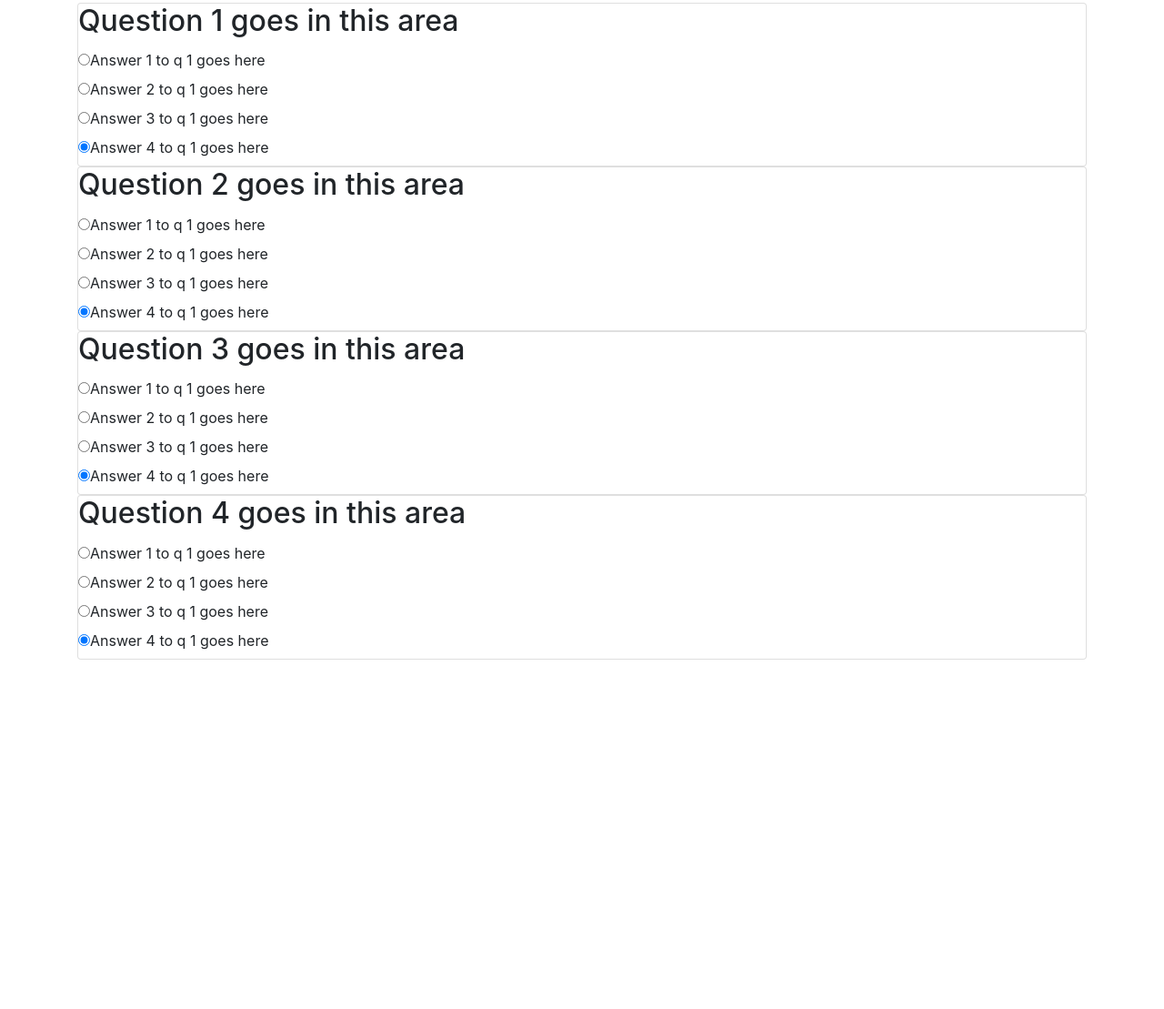
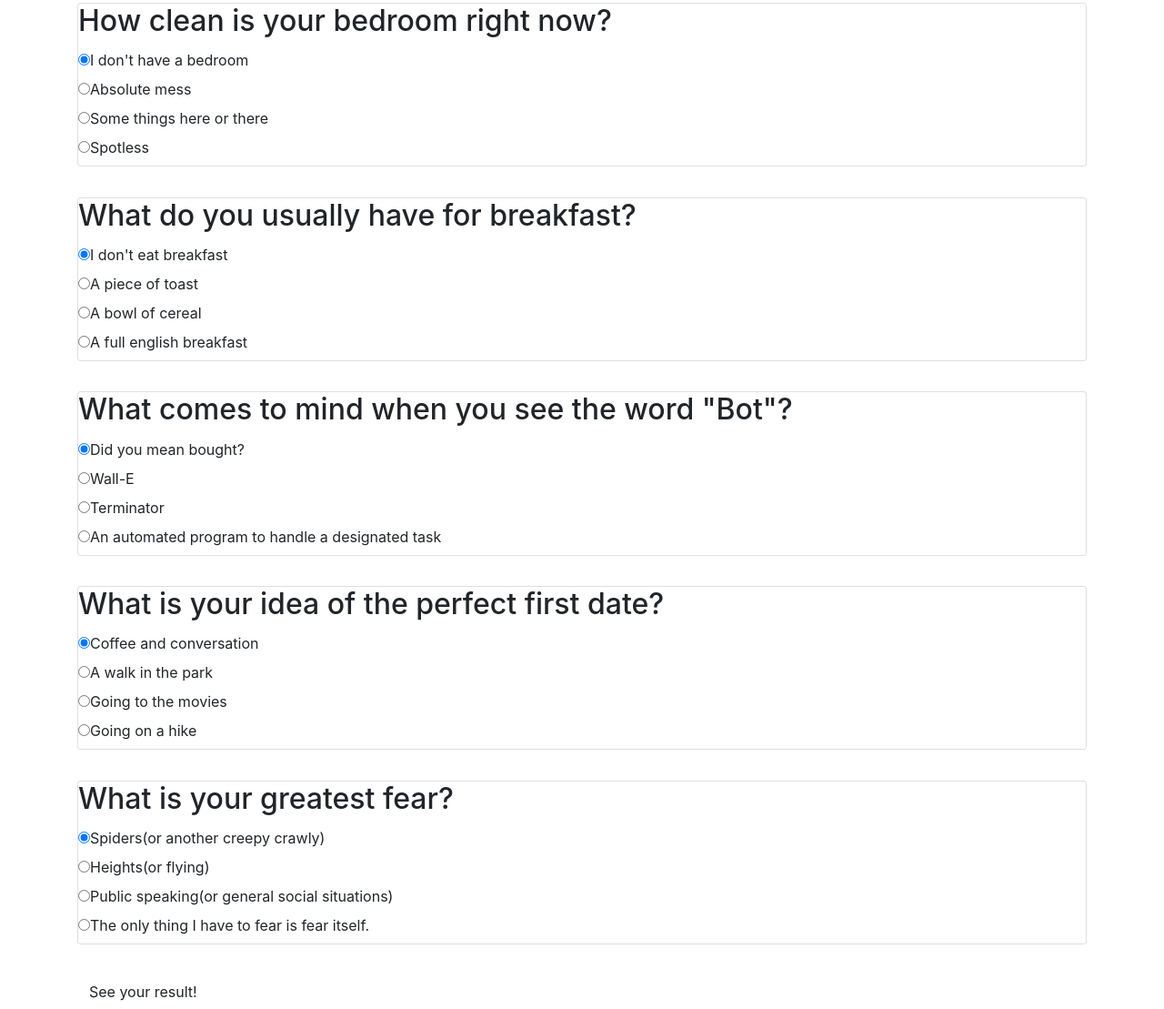
Before and after one commit to JLEWilson/programming_language_suggester, a plain HTML site: page index.html in a window 1280 px wide. Shown: the part 253-1362 px from the top of the page at 91% size. Before the commit the page ends 978 px from the top, so only its background shows below. Drawn offline with Linux system fonts and the light colour scheme.

Commit message:
Add questions and answers

```diff
--- a/css/styles.css
+++ b/css/styles.css
@@ -4,3 +4,6 @@ h1{
 #quizInformation{
   text-align: center;
 }
+.card{
+  margin-bottom: 3%;
+}
--- a/index.html
+++ b/index.html
@@ -17,18 +17,18 @@
       <div class="row">
         <div class="col-md-12">
           <div class="card">
-            <h2 class="card-title">Question 1 goes in this area</h2>
+            <h2 class="card-title">How clean is your bedroom right now?</h2>
             <div class="radio">
-              <label> <input type="radio" name="question1" id="q1a1" checked>Answer 1 to q 1 goes here</label>
+              <label> <input type="radio" name="question1" id="q1a1" value="1" checked>I don't have a bedroom</label>
             </div>
             <div class="radio">
-              <label> <input type="radio" name="question1" id="q1a2" checked>Answer 2 to q 1 goes here</label>
+              <label> <input type="radio" name="question1" id="q1a2" value="2">Absolute mess</label>
             </div>
             <div class="radio">
-              <label> <input type="radio" name="question1" id="q1a3" checked>Answer 3 to q 1 goes here</label>
+              <label> <input type="radio" name="question1" id="q1a3" value="3">Some things here or there</label>
             </div>
             <div class="radio">
-              <label> <input type="radio" name="question1" id="q1a4" checked>Answer 4 to q 1 goes here</label>
+              <label> <input type="radio" name="question1" id="q1a4" value="4">Spotless</label>
             </div>
           </div>
         </div>
@@ -36,18 +36,18 @@
       <div class="row">
         <div class="col-md-12">
           <div class="card">
-            <h2 class="card-title">Question 2 goes in this area</h2>
+            <h2 class="card-title">What do you usually have for breakfast?</h2>
             <div class="radio">
-              <label> <input type="radio" name="question2" id="q2a1" checked>Answer 1 to q 1 goes here</label>
+              <label> <input type="radio" name="question2" id="q2a1" value="1" checked>I don't eat breakfast</label>
             </div>
             <div class="radio">
-              <label> <input type="radio" name="question2" id="q2a2" checked>Answer 2 to q 1 goes here</label>
+              <label> <input type="radio" name="question2" id="q2a2" value="2">A piece of toast</label>
             </div>
             <div class="radio">
-              <label> <input type="radio" name="question2" id="q2a3" checked>Answer 3 to q 1 goes here</label>
+              <label> <input type="radio" name="question2" id="q2a3" value="3">A bowl of cereal</label>
             </div>
             <div class="radio">
-              <label> <input type="radio" name="question2" id="q2a4" checked>Answer 4 to q 1 goes here</label>
+              <label> <input type="radio" name="question2" id="q2a4" value="4">A full english breakfast</label>
             </div>
           </div>
         </div>
@@ -55,18 +55,18 @@
       <div class="row">
         <div class="col-md-12">
           <div class="card">
-            <h2 class="card-title">Question 3 goes in this area</h2>
+            <h2 class="card-title">What comes to mind when you see the word "Bot"?</h2>
             <div class="radio">
-              <label> <input type="radio" name="question3" id="q3a1" checked>Answer 1 to q 1 goes here</label>
+              <label> <input type="radio" name="question3" id="q3a1" value="1" checked>Did you mean bought?</label>
             </div>
             <div class="radio">
-              <label> <input type="radio" name="question3" id="q3a2" checked>Answer 2 to q 1 goes here</label>
+              <label> <input type="radio" name="question3" id="q3a2" value="2">Wall-E</label>
             </div>
             <div class="radio">
-              <label> <input type="radio" name="question3" id="q3a3" checked>Answer 3 to q 1 goes here</label>
+              <label> <input type="radio" name="question3" id="q3a3" value="3">Terminator</label>
             </div>
             <div class="radio">
-              <label> <input type="radio" name="question3" id="q3a4" checked>Answer 4 to q 1 goes here</label>
+              <label> <input type="radio" name="question3" id="q3a4" value="4">An automated program to handle a designated task</label>
             </div>
           </div>
         </div>
@@ -74,26 +74,51 @@
       <div class="row">
         <div class="col-md-12">
           <div class="card">
-            <h2 class="card-title">Question 4 goes in this area</h2>
+            <h2 class="card-title">What is your idea of the perfect first date?</h2>
             <div class="radio">
-              <label> <input type="radio" name="question4" id="q4a1" checked>Answer 1 to q 1 goes here</label>
+              <label> <input type="radio" name="question4" id="q4a1" value="1" checked>Coffee and conversation</label>
             </div>
             <div class="radio">
-              <label> <input type="radio" name="question4" id="q4a2" checked>Answer 2 to q 1 goes here</label>
+              <label> <input type="radio" name="question4" id="q4a2" value="2">A walk in the park</label>
             </div>
             <div class="radio">
-              <label> <input type="radio" name="question4" id="q4a3" checked>Answer 3 to q 1 goes here</label>
+              <label> <input type="radio" name="question4" id="q4a3" value="3">Going to the movies</label>
             </div>
             <div class="radio">
-              <label> <input type="radio" name="question4" id="q4a4" checked>Answer 4 to q 1 goes here</label>
+              <label> <input type="radio" name="question4" id="q4a4" value="4">Going on a hike</label>
             </div>
           </div>
         </div>
       </div>
+      <div class="row">
+        <div class="col-md-12">
+          <div class="card">
+            <h2 class="card-title">What is your greatest fear?</h2>
+            <div class="radio">
+              <label> <input type="radio" name="question5" id="q5a1" value="1" checked>Spiders(or another creepy crawly)</label>
+            </div>
+            <div class="radio">
+              <label> <input type="radio" name="question5" id="q5a2" value="2">Heights(or flying)</label>
+            </div>
+            <div class="radio">
+              <label> <input type="radio" name="question5" id="q5a3" value="3">Public speaking(or general social situations)</label>
+            </div>
+            <div class="radio">
+              <label> <input type="radio" name="question5" id="q5a4" value="4">The only thing I have to fear is fear itself.</label>
+            </div>
+          </div>
+        </div>
+      </div>
+      <button type="submit" class="btn" id="submitButton">See your result!</button>
     </form>
   </div>
 </body>
 </html>
+
+
+
+
+<!-- language options: Javascript, c#, python, rust, swift -->
 
 <!-- Include a minimum of 5 survey questions.
 Offer a minimum of 3 different language suggestions.
```
